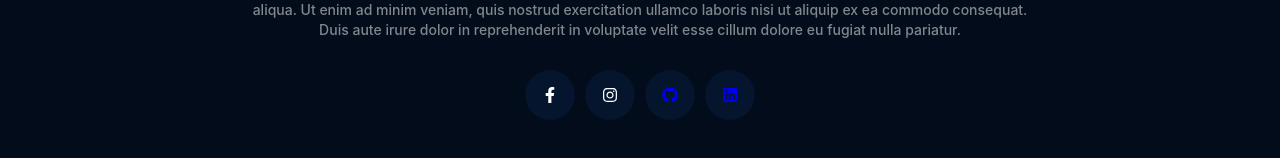
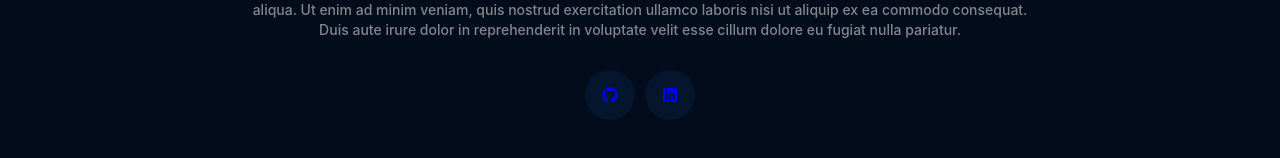
Before and after one commit to Abhishek313/MovieWebsit_Movix, a React (Vite) app: page / in a window 1280 px wide. Shown: the part 1188-1346 px from the top of the page. Built offline with nearby package versions, Linux system fonts and the light colour scheme; no server answers.

Commit message:
Update Footer.jsx
edited footer file

```diff
--- a/src/components/footer/Footer.jsx
+++ b/src/components/footer/Footer.jsx
@@ -31,12 +31,7 @@ const Footer = () => {
                     esse cillum dolore eu fugiat nulla pariatur.
                 </div>
                 <div className="socialIcons">
-                    <span className="icon">
-                        <FaFacebookF />
-                    </span>
-                    <span className="icon">
-                        <FaInstagram />
-                    </span>
+
                     <a href = "https://github.com/Abhishek313">
                         <span className="icon">
                         <FaGithub />
```
